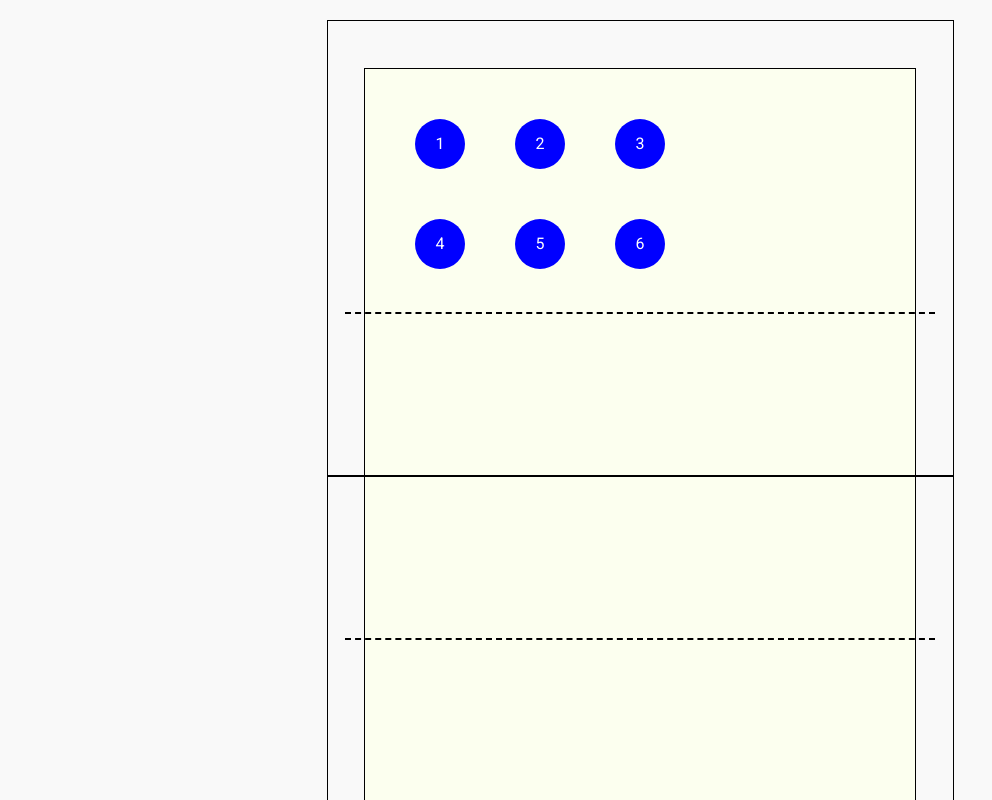
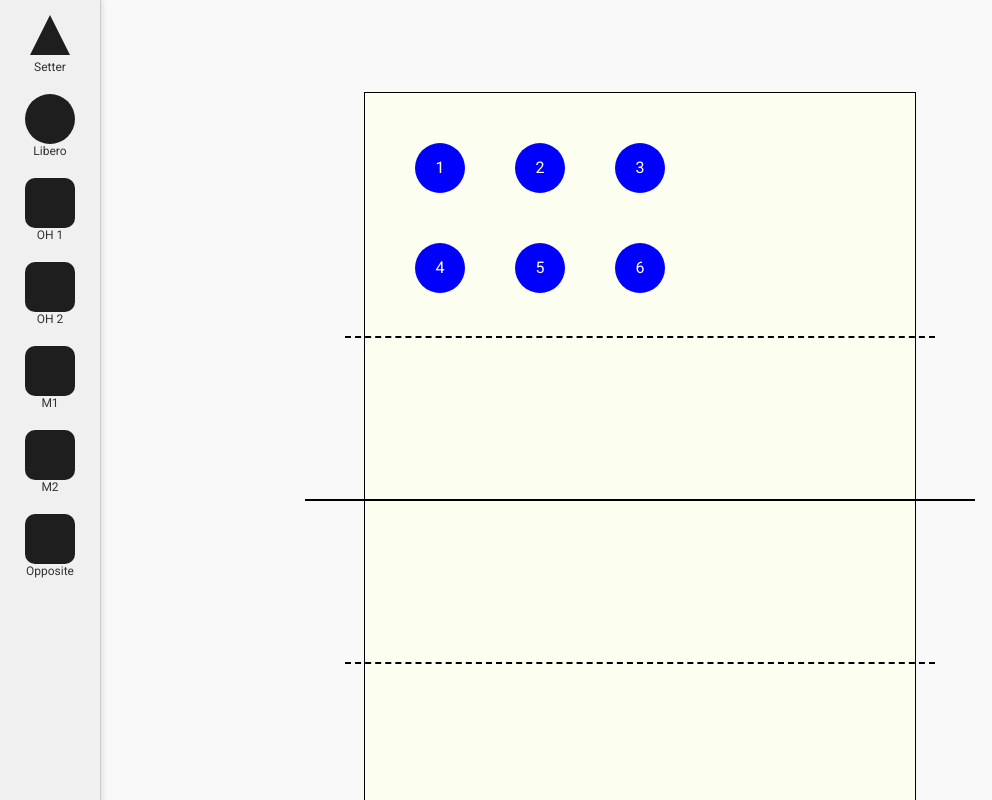
Before and after one commit to ebeyheim/VolleyMap, an Angular app in the folder frontend/volley-map/: page /play-creation in a window 1280 px wide. Shown: the top 800 px of the page, without its empty margins (0-992 px from the left). Built offline with nearby package versions, Linux system fonts and the light colour scheme.

Commit message:
Toolbar
Added a toolbar that generates draggable items on the court.

```diff
--- a/frontend/volley-map/src/app/play-creation/play-creation.component.html
+++ b/frontend/volley-map/src/app/play-creation/play-creation.component.html
@@ -1,3 +1,15 @@
+<div class="toolbar">
+  <div
+    class="toolbar-item"
+    *ngFor="let shape of shapes"
+    (click)="addShape(shape)"
+
+  >
+    <div class="shape-preview" [ngClass]="shape.type"></div>
+    <span>{{ shape.label }}</span>
+  </div>
+</div>
+
 <div class="container">
   <div class="court-container">
     <div class="court">
@@ -41,6 +53,20 @@
           {{ player.name }}
         </div>
       </div>
+
+      <!-- Shapes -->
+      <div
+        class="shape"
+        *ngFor="let shape of courtShapes"
+        cdkDragBoundary=".court-container"
+        cdkDrag
+        [style.left.px]="shape.position.x"
+        [style.top.px]="shape.position.y"
+        [style.zIndex]="shape.zIndex"
+        (cdkDragEnded)="onDragEnded($event, shape)"
+      >
+        <div [ngClass]="shape.type"></div>
+      </div>
     </div>
   </div>
 
--- a/frontend/volley-map/src/app/play-creation/play-creation.component.scss
+++ b/frontend/volley-map/src/app/play-creation/play-creation.component.scss
@@ -1,4 +1,124 @@
-/* Main container to center the court and organize elements */
+.toolbar {
+  position: fixed;
+  left: 0;
+  top: 0;
+  height: 100%;
+  width: 80px;
+  background-color: #f0f0f0;
+  border-right: 1px solid #ccc;
+  display: flex;
+  flex-direction: column;
+  align-items: center;
+  padding: 10px;
+  box-shadow: 2px 0 5px rgba(0, 0, 0, 0.1);
+  z-index: 100;
+
+  .toolbar-item {
+    display: flex;
+    flex-direction: column;
+    align-items: center;
+    margin-bottom: 20px;
+    cursor: pointer;
+
+    .shape-preview {
+      width: 50px; /* Outer frame width */
+      height: 50px; /* Outer frame height */
+      display: flex;
+      align-items: center;
+      justify-content: center;
+      position: relative;
+
+      /* Shared inner shape styles */
+      &::before {
+        content: '';
+        display: block;
+        width: 50px; /* Inner shape width */
+        height: 50px; /* Inner shape height */
+        border-radius: 10px; /* Rounded edges */
+      }
+
+      /* Setter (triangle) */
+      &.setter::before {
+        width: 0;
+        height: 0;
+        border-left: 20px solid transparent;
+        border-right: 20px solid transparent;
+        border-bottom: 40px solid #1E1E1E; /* Dark gray color */
+        border-radius: 0; /* No rounded edges for triangle */
+      }
+
+      /* Libero (circle) */
+      &.libero::before {
+        border-radius: 50%; /* Makes it a circle */
+        background-color: #1E1E1E; /* Dark gray color */
+
+      }
+
+      /* OH1, OH2, M1, M2, Opposite (squares) */
+      &.oh1::before,
+      &.oh2::before,
+      &.m1::before,
+      &.m2::before,
+      &.opposite::before {
+        border-radius: 10px; /* Rounded edges for squares */
+        background-color: #1E1E1E; /* Dark gray color */
+
+      }
+    }
+
+    span {
+      font-size: 12px;
+      color: #333;
+    }
+  }
+}
+
+.shape {
+  width: 50px; /* Outer frame width */
+  height: 50px; /* Outer frame height */
+  display: flex;
+  align-items: center;
+  justify-content: center;
+  position: relative;
+  cursor: grab;
+
+  /* Shared inner shape styles */
+  ::before {
+    content: '';
+    display: block;
+    width: 50px; /* Inner shape width */
+    height: 50px; /* Inner shape height */
+    border-radius: 10px; /* Rounded edges */
+  }
+
+  /* Setter (triangle) */
+  .setter::before {
+    width: 0;
+    height: 0;
+    border-left: 20px solid transparent;
+    border-right: 20px solid transparent;
+    border-bottom: 40px solid #1E1E1E; /* Dark gray color */
+    border-radius: 0; /* No rounded edges for triangle */
+  }
+
+  /* Libero (circle) */
+  .libero::before {
+    border-radius: 50%; /* Makes it a circle */
+    background-color: #1E1E1E; /* Dark gray color */
+
+  }
+
+  /* OH1, OH2, M1, M2, Opposite (squares) */
+  .oh1::before,
+  .oh2::before,
+  .m1::before,
+  .m2::before,
+  .opposite::before {
+    border-radius: 10px; /* Rounded edges for squares */
+    background-color: #1E1E1E; /* Dark gray color */
+
+  }
+}
 .container {
   display: flex;
   flex-direction: column;
@@ -13,9 +133,8 @@
 /* Court container styling */
 .court-container {
   position: relative;
-  width: 625px; /* 550px (court width) + 75px */
-  height: 890px; /* 815px (court height) + 75px */
-  border: 1.5px solid #000;
+  width: 675px; /* 550px (court width) + 75px */
+  height: 940px; /* 815px (court height) + 75px */
   overflow: hidden; /* Ensure overflow is hidden to prevent dragging outside */
   display: flex;
   align-items: center;
--- a/frontend/volley-map/src/app/play-creation/play-creation.component.ts
+++ b/frontend/volley-map/src/app/play-creation/play-creation.component.ts
@@ -11,7 +11,7 @@ import jsPDF from 'jspdf';
   standalone: true,
   imports: [CommonModule, FormsModule, DragDropModule, HttpClientModule],
   templateUrl: './play-creation.component.html',
-  styleUrls: ['./play-creation.component.scss']
+  styleUrls: ['./play-creation.component.scss'],
 })
 export class PlayCreationComponent {
   players = [
@@ -20,13 +20,36 @@ export class PlayCreationComponent {
     { name: '3', position: { x: 250, y: 50 }, zIndex: 1 },
     { name: '4', position: { x: 50, y: 150 }, zIndex: 1 },
     { name: '5', position: { x: 150, y: 150 }, zIndex: 1 },
-    { name: '6', position: { x: 250, y: 150 }, zIndex: 1 }
+    { name: '6', position: { x: 250, y: 150 }, zIndex: 1 },
   ];
+
+  shapes = [
+    { type: 'setter', label: 'Setter' },
+    { type: 'libero', label: 'Libero' },
+    { type: 'oh1', label: 'OH 1' },
+    { type: 'oh2', label: 'OH 2' },
+    { type: 'm1', label: 'M1' },
+    { type: 'm2', label: 'M2' },
+    { type: 'opposite', label: 'Opposite' },
+  ];
+
+  courtShapes: any[] = []; // Store shapes added to the court
+
+  addShape(shape: any): void {
+    console.log('Shape clicked:', shape); // Debugging
+    console.log('Shape type:', shape.type);
+    // Add a new shape to the court at a default position
+    this.courtShapes.push({
+      type: shape.type,
+      position: { x: 250, y: 350 }, // Default position
+      zIndex: 1000,
+    });
+    console.log('Court shapes:', this.courtShapes); // Debugging
+  }
 
   annotation: string = '';
   annotations: string[] = [];
   showZones: boolean = false; // Track whether zones are visible
-
 
   constructor(private http: HttpClient) {}
 
@@ -42,21 +65,23 @@ export class PlayCreationComponent {
   }
 
   onDragMoved(event: any, player: any): void {
-  const courtRect = (event.source.element.nativeElement.parentElement as HTMLElement).getBoundingClientRect();
+    const courtRect = (
+      event.source.element.nativeElement.parentElement as HTMLElement
+    ).getBoundingClientRect();
     const dragRect = event.source.element.nativeElement.getBoundingClientRect();
 
-
-
     // Temporarily set a high zIndex while dragging
-  player.zIndex = Math.max(...this.players.map(p => p.zIndex)) + 1;
+    player.zIndex = Math.max(...this.players.map((p) => p.zIndex)) + 1;
   }
 
   onDragEnded(event: any, player: any): void {
-  const courtRect = (event.source.element.nativeElement.parentElement as HTMLElement).getBoundingClientRect();
+    const courtRect = (
+      event.source.element.nativeElement.parentElement as HTMLElement
+    ).getBoundingClientRect();
     const dragRect = event.source.element.nativeElement.getBoundingClientRect();
 
     // Update zIndex to ensure the dragged item stays on top after dropping
-  player.zIndex = Math.max(...this.players.map(p => p.zIndex)) + 1;
+    player.zIndex = Math.max(...this.players.map((p) => p.zIndex)) + 1;
   }
 
   generatePDF(category: string): void {
```
Also changed, not shown: 3 other files (tests, documents, lock files or other folders). Lines whose indentation alone changed are shown as unchanged.
